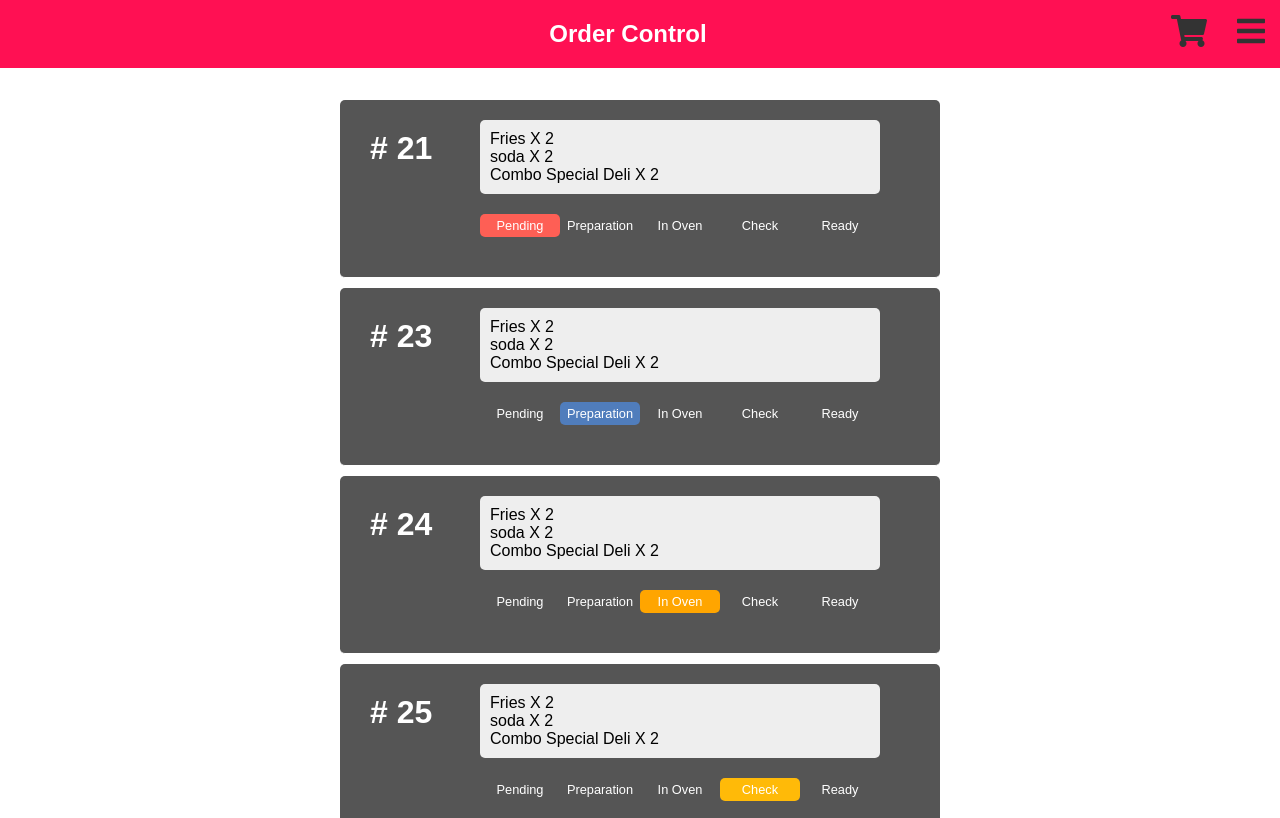
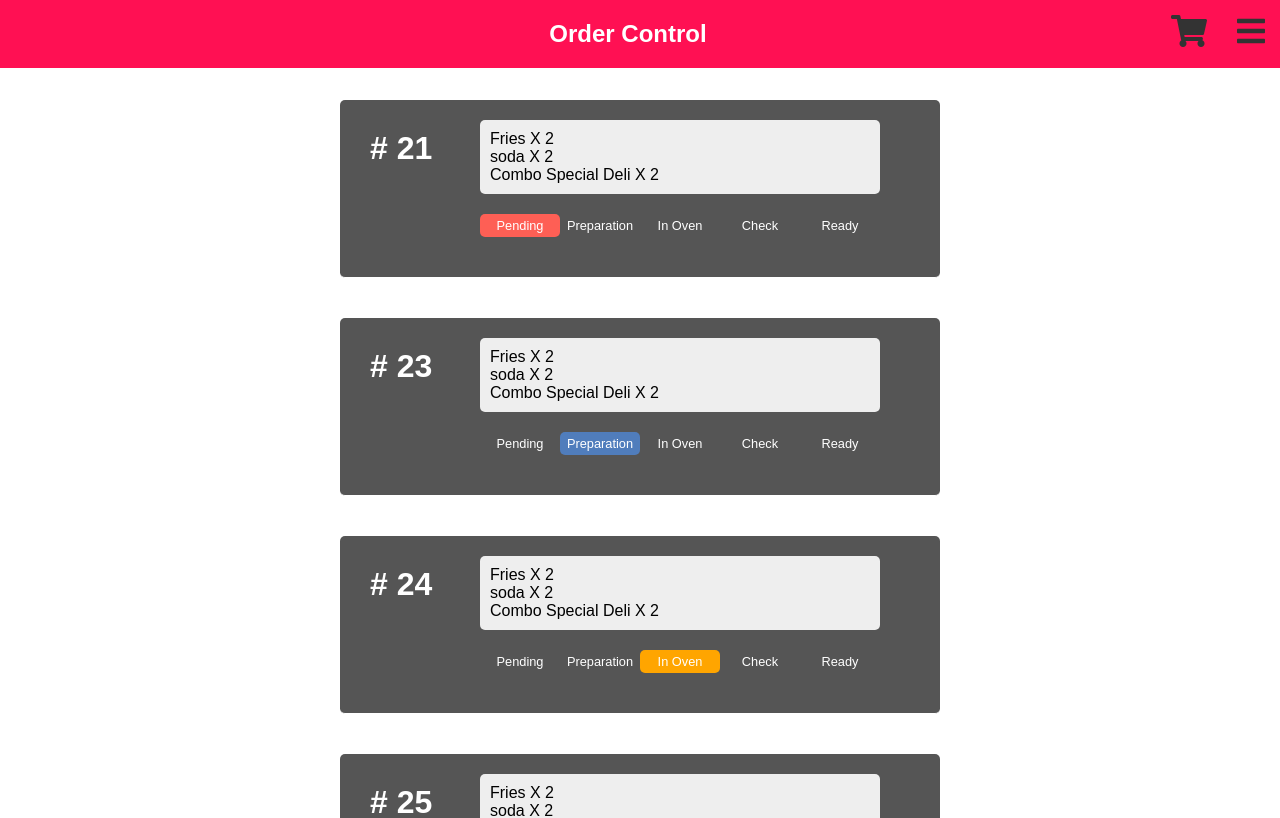
Before and after one commit to EdwinWalela/restaurant-manager, a React (Create React App) app in the folder client/: page /admin in a window 1280 px wide. Shown: the top 818 px of the page. Built offline with nearby package versions, Linux system fonts and the light colour scheme.

Commit message:
add margin to order containers

```diff
--- a/client/src/components/admin/UserOrder.js
+++ b/client/src/components/admin/UserOrder.js
@@ -16,7 +16,7 @@ function UserOrder(props) {
 
 const orderContainerStyle = {
     borderRadius: '5px',
-    margin:'10px auto',
+    margin:'40px auto',
     width:'100%',
     maxWidth:'600px',
     borderBottom:'solid 1px #fff',
```
